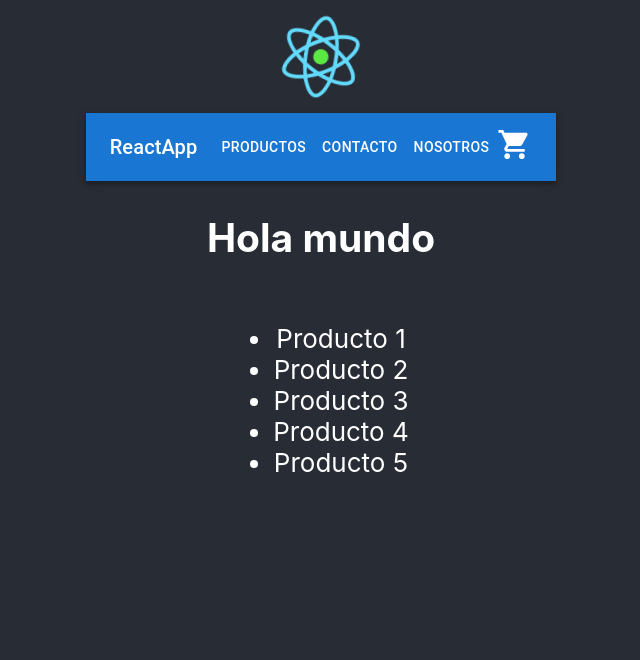
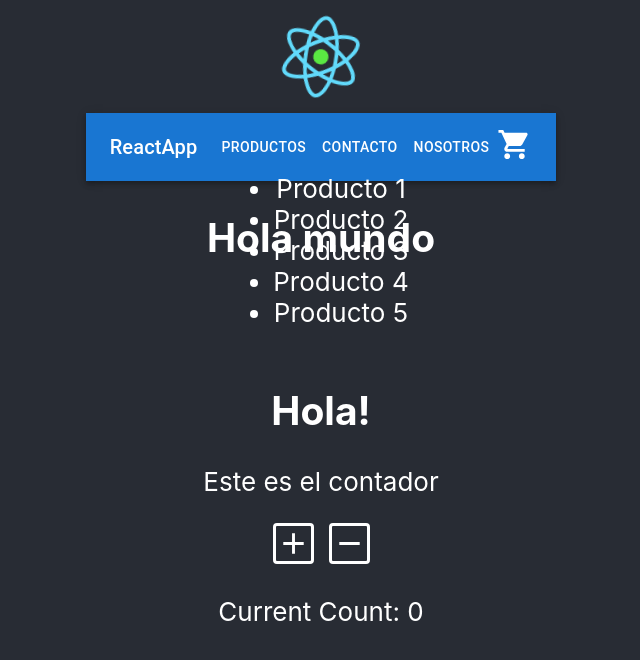
Before and after one commit to lucio-thomas/diazMazzaroReactJS, a React (Create React App) app in the folder myapp/: page / in a window 1280 px wide. Shown: the top 660 px of the page, without its empty margins (319-959 px from the left). Built offline with nearby package versions, Linux system fonts and the light colour scheme.

Commit message:
commit all changes 2022-03-04

```diff
--- a/myapp/src/App.js
+++ b/myapp/src/App.js
@@ -2,6 +2,7 @@ import logo from './logo.svg';
 import './App.css';
 import NavBar from './components/NavBar';
 import ItemListContainer from './screens/ItemListContainer'
+import ItemCounter from './components/ItemCounter';
 //import { Routes, Route, Link, Outlet, useNavigate } from 'react-router-dom';
 
 
@@ -18,6 +19,8 @@ function App() {
       </header>
       <main className="App-header" style ={{marginTop: -800}}>
         <ItemListContainer/>
+
+        <ItemCounter/>
       </main>
     </div>
   );
--- /dev/null
+++ b/myapp/src/components/ItemCounter.js
@@ -0,0 +1,62 @@
+import React, {useState} from 'react';
+import AddIcon from '@material-ui/icons/Add';
+import RemoveIcon from '@material-ui/icons/Remove';
+
+const ItemCounter = () =>{
+    const greeting = 'Hola!'
+    const [counter,setCounter] = useState(0)
+
+    return(
+        <div>
+            <h2>{greeting}</h2>
+            <p >Este es el contador </p>
+
+            {/*<Button
+               title='Increase'
+               onPress={() => {
+                   //Dont do this
+                   //counter++
+                   setCounter(counter +1)
+               }}
+            >
+            */}
+            <AddIcon
+                fontSize='large'
+                title='Increase'
+                onClick={() => {
+                    //Dont do this
+                    //counter++
+                    setCounter(counter +1)
+                }}
+                style={{ border: 'solid 3px white', borderRadius: '4px', marginRight:'15px'}}
+            />
+
+            {/*<Button
+                title='Decrease'
+                onPress={() => {
+                    //Dont do this
+                    //counter--
+                    setCounter(counter -1)
+                }}
+            />*/}
+            <RemoveIcon
+                fontSize='large'
+                title='Decrease'
+                onClick={() => {
+                    //Dont do this
+                    //counter--
+                    setCounter(counter -1)
+                }}
+                style={{ border: 'solid 3px white', borderRadius: '4px'}}
+            />
+
+            <div >
+                <p style={{}}>Current Count: {counter} </p>
+            </div>
+
+        </div>
+    )
+}
+
+
+export default ItemCounter;
```
